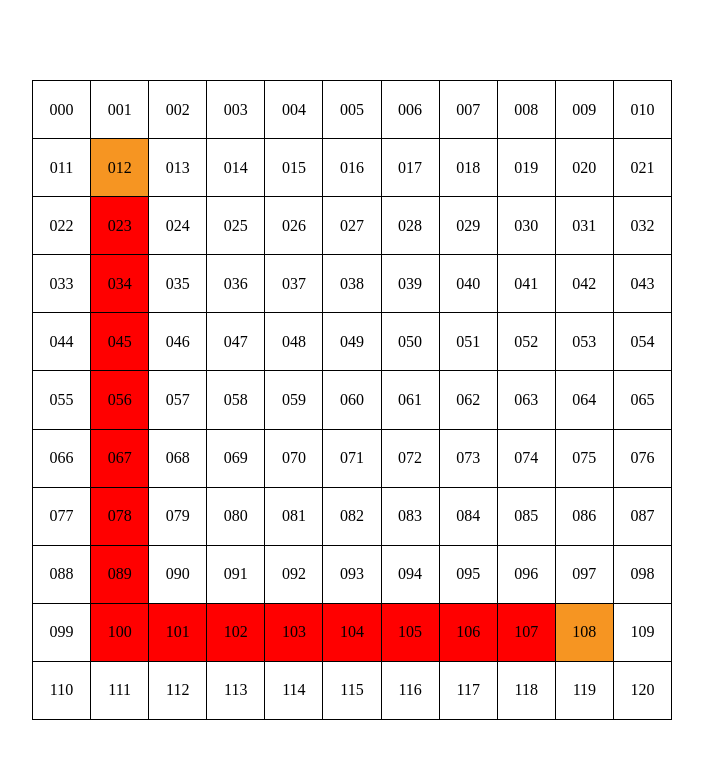
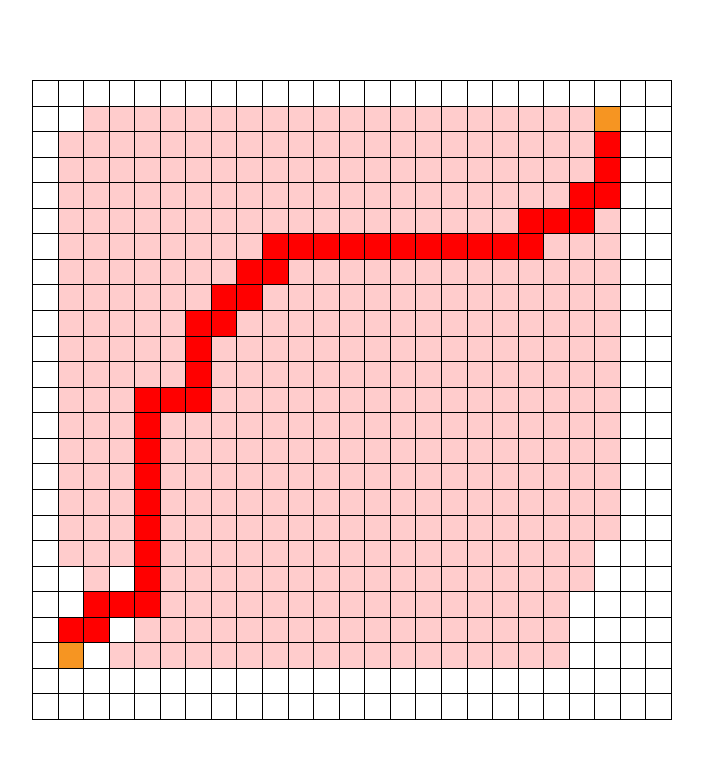
Before and after one commit to smellypotato/showcase, a React (Create React App) app: page /a-star in a window 1280 px wide. Shown: the top 758 px of the page, without its empty margins (288-991 px from the left). Built offline with nearby package versions, Linux system fonts and the light colour scheme.

Commit message:
add randomness

```diff
--- a/src/components/aStar/aStarPage.tsx
+++ b/src/components/aStar/aStarPage.tsx
@@ -1,12 +1,12 @@
 import { useCallback, useEffect, useMemo, useState } from "react";
 import "./aStarPage.css";
 
-const size = 11;
+const size = 25;
 
 export const AStarPage = () => {
 
-    const [start] = useState(12);
-    const [goal] = useState(108);
+    const [start] = useState(47);
+    const [goal] = useState(551);
     const [gridsLink, setGridsLink] = useState<Array<Array<number>>>([]);
     // const [hovering, setHovering] = useState(-1);
     const [blocks, setBlocks] = useState<Array<number>>([]);
@@ -66,12 +66,13 @@ export const AStarPage = () => {
             cell: number,
             prevCell: number
         }
-        let start = 12;
-        let goal = 108
         let openSet: Array<OpenCellInfo> = [{ cell: start, costTo: 0, costFrom: calculateCostFrom(goal, start), prevCell: -1}];
         let closedSet: Array<ClosedCellInfo> = [];
         while (openSet.length > 0) {
-            let currentCell = openSet.shift() as OpenCellInfo; // shift the element sorted with smallest total cost
+            let smallestCost = openSet[0].costFrom + openSet[0].costTo;
+            let smallestCostSet = openSet.filter(cellInfo => cellInfo.costFrom + cellInfo.costTo === smallestCost);
+            let randomIndex = Math.floor(Math.random() * smallestCostSet.length);
+            let currentCell = openSet.splice(randomIndex, 1)[0] as OpenCellInfo; // shift random element sorted with smallest total cost
             closedSet.unshift({ cell: currentCell.cell, prevCell: currentCell.prevCell })
             if (currentCell.cell === goal) return closedSet;
             gridsLink[currentCell.cell].filter(neighbour => !closedSet.find(cellInfo => cellInfo.cell === neighbour)).forEach(neighbour => {
@@ -86,7 +87,7 @@ export const AStarPage = () => {
             openSet.sort((cellInfoA, cellInfoB) => (cellInfoA.costTo + cellInfoA.costFrom) - (cellInfoB.costTo + cellInfoB.costFrom))
         }
         return [];
-    }, [gridsLink]);
+    }, [gridsLink, start, goal]);
 
     useEffect(() => {
         try {
@@ -125,7 +126,7 @@ export const AStarPage = () => {
         <div id="a-star-page">
             <div id="a-star-container" style={ { gridTemplateColumns: `repeat(${size}, 1fr)`, gridTemplateRows: `repeat(${size}, 1fr)` } }>
                 {
-                    Array(size * size).fill("").map((_e, i) => <div className={ checkClass(i) } key={ i } onClick={ addBlock.bind(AStarPage, i) } >{ `${i}`.padStart((size * size - 1).toString().length, "0") }</div>)
+                    Array(size * size).fill("").map((_e, i) => <div className={ checkClass(i) } key={ i } onClick={ addBlock.bind(AStarPage, i) } >{ /*`${i}`.padStart((size * size - 1).toString().length, "0")*/ }</div>)
                 }
             </div>
         </div>
```
